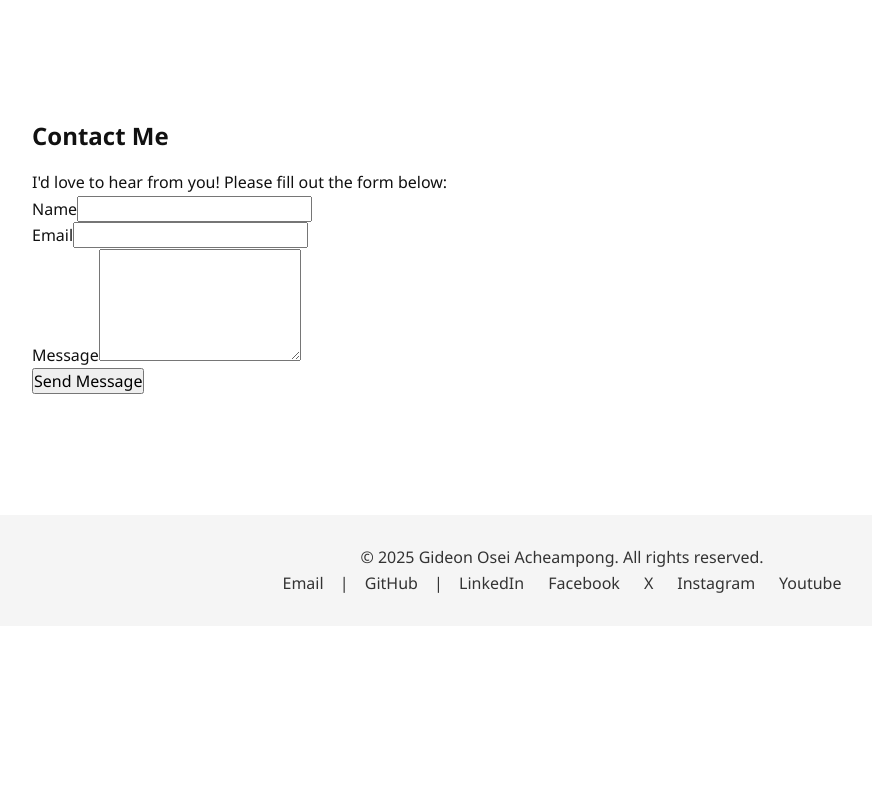
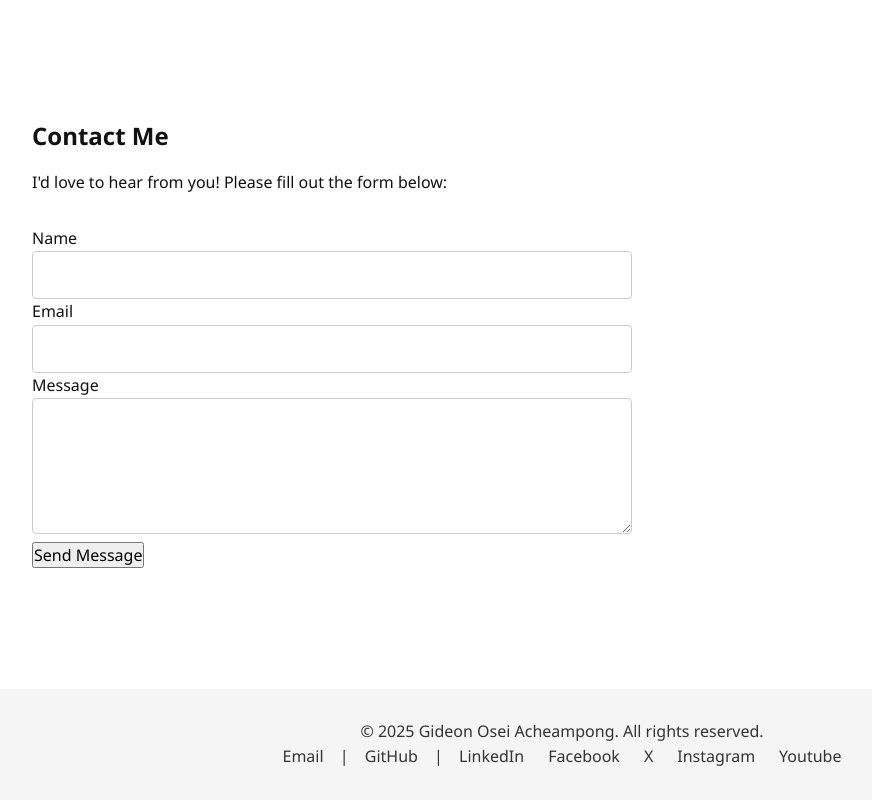
Before and after one commit to GiddyKobby/gideon-portfolio, a React (Vite) app: page / in a window 1280 px wide. Shown: the part 1826-2626 px from the top of the page, without its empty margins (78-950 px from the left). Before the commit the page ends 2452 px from the top, so only its background shows below. Built offline with nearby package versions, Linux system fonts and the light colour scheme.

Commit message:
Fixed preview image

```diff
--- a/src/index.css
+++ b/src/index.css
@@ -115,3 +115,22 @@ img {
   max-width: 100%;
   display: block;
 }
+
+/* === Contact Form Layout === */
+form {
+  max-width: 600px;
+  margin-top: 30px;
+}
+
+.form-group {
+  margin-bottom: 20px;
+}
+
+input,
+textarea {
+  width: 100%;
+  padding: 12px;
+  border: 1px solid #ccc;
+  border-radius: 4px;
+  resize: vertical;
+}
```
Also changed, not shown: 4 other files (tests, documents, lock files or other folders).
